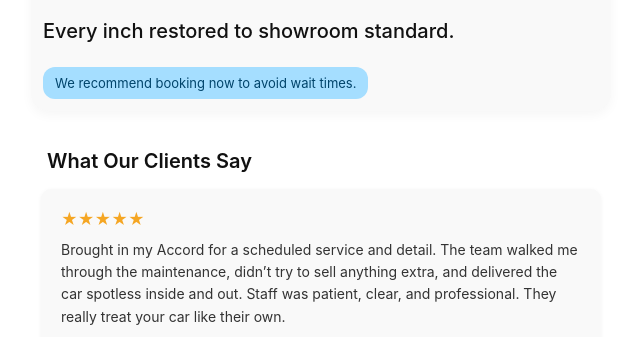
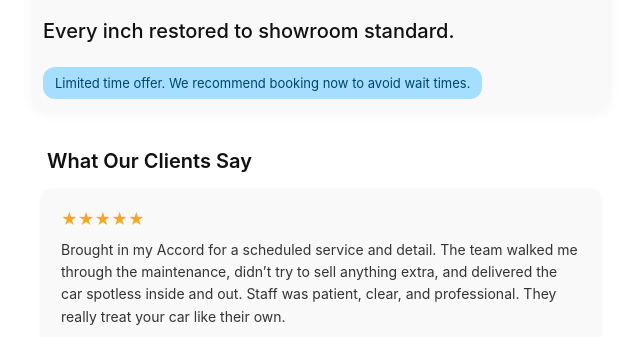
Before and after one commit to MOK477/honda-email, a plain HTML site: page index.html in a window 1280 px wide. Shown: the part 2301-2638 px from the top of the page, without its empty margins (319-959 px from the left). Drawn offline with Linux system fonts and the light colour scheme.

Commit message:
Update index.html

```diff
--- a/index.html
+++ b/index.html
@@ -560,7 +560,7 @@
           max-width: fit-content;
         "
       >
-        We recommend booking now to avoid wait times.
+      Limited time offer. We recommend booking now to avoid wait times.
       </div>
     </div>
 
```
